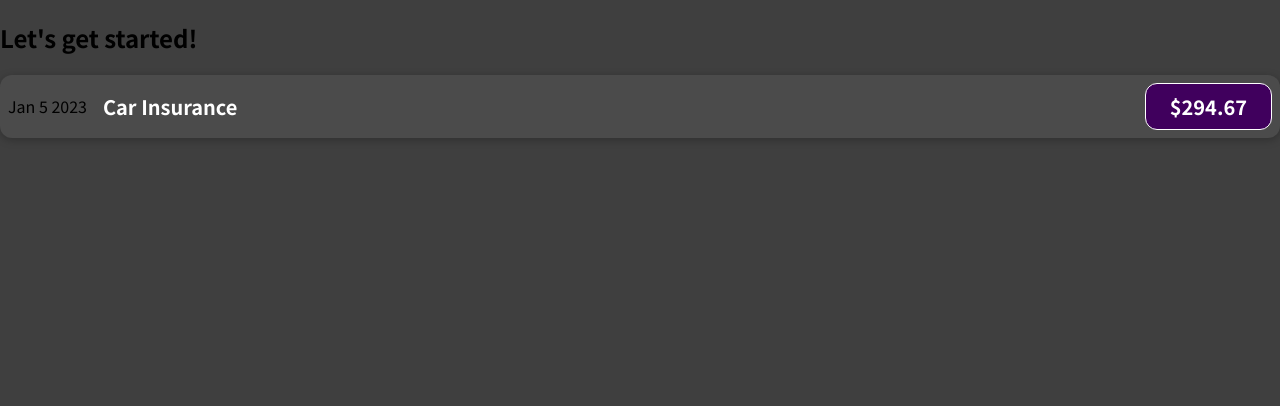
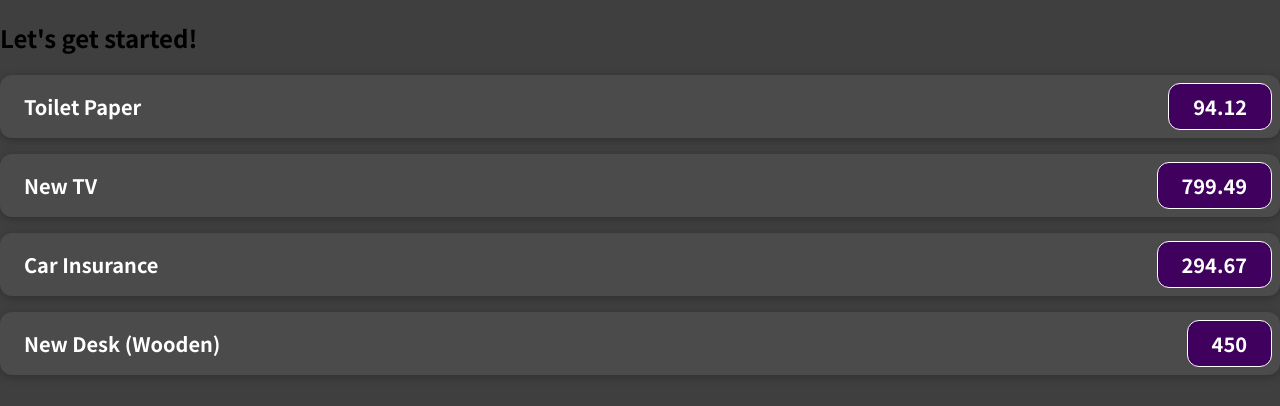
Before and after one commit to DevAntonioRogers/Expense-Tracker, a JavaScript app: page / in a window 1280 px wide. Shown: the top 406 px of the page. Built offline with nearby package versions, Linux system fonts and the light colour scheme.

Commit message:
Added som expense Items

```diff
--- a/src/App.js
+++ b/src/App.js
@@ -1,10 +1,34 @@
 import ExpenseItem from "./components/ExpenseItem";
 
 function App() {
+  const expenses = [
+    {
+      id: 'e1',
+      title: 'Toilet Paper',
+      amount: 94.12,
+      date: new Date(2020, 7, 14),
+    },
+    { id: 'e2', title: 'New TV', amount: 799.49, date: new Date(2021, 2, 12) },
+    {
+      id: 'e3',
+      title: 'Car Insurance',
+      amount: 294.67,
+      date: new Date(2021, 2, 28),
+    },
+    {
+      id: 'e4',
+      title: 'New Desk (Wooden)',
+      amount: 450,
+      date: new Date(2021, 5, 12),
+    },
+  ];
   return (
     <div>
       <h2>Let's get started!</h2>
-      <ExpenseItem></ExpenseItem>
+      <ExpenseItem title={expenses[0].title} amount={expenses[0].amount} date={expenses[0].date}></ExpenseItem>
+      <ExpenseItem title={expenses[1].title} amount={expenses[1].amount} date={expenses[1].date}></ExpenseItem>
+      <ExpenseItem title={expenses[2].title} amount={expenses[2].amount} date={expenses[2].date}></ExpenseItem>
+      <ExpenseItem title={expenses[3].title} amount={expenses[3].amount} date={expenses[3].date}></ExpenseItem>
     </div>
 
 
--- a/src/components/ExpenseItem.js
+++ b/src/components/ExpenseItem.js
@@ -1,13 +1,16 @@
 import './ExpenseItem.css'
 
-function ExpenseItem () {
+
+
+function ExpenseItem(props) {
+
   return (
     <div className='expense-item'>
-      <div>Jan 5 2023</div>
-        <div className='expense-item__description'>
-          <h2>Car Insurance</h2>
-          <div className='expense-item__price'>$294.67</div>
-        </div>
+      <div>{props.date.toString}</div>
+      <div className='expense-item__description'>
+        <h2>{props.title}</h2>
+        <div className='expense-item__price'>{props.amount}</div>
+      </div>
     </div>
   )
 }
```
